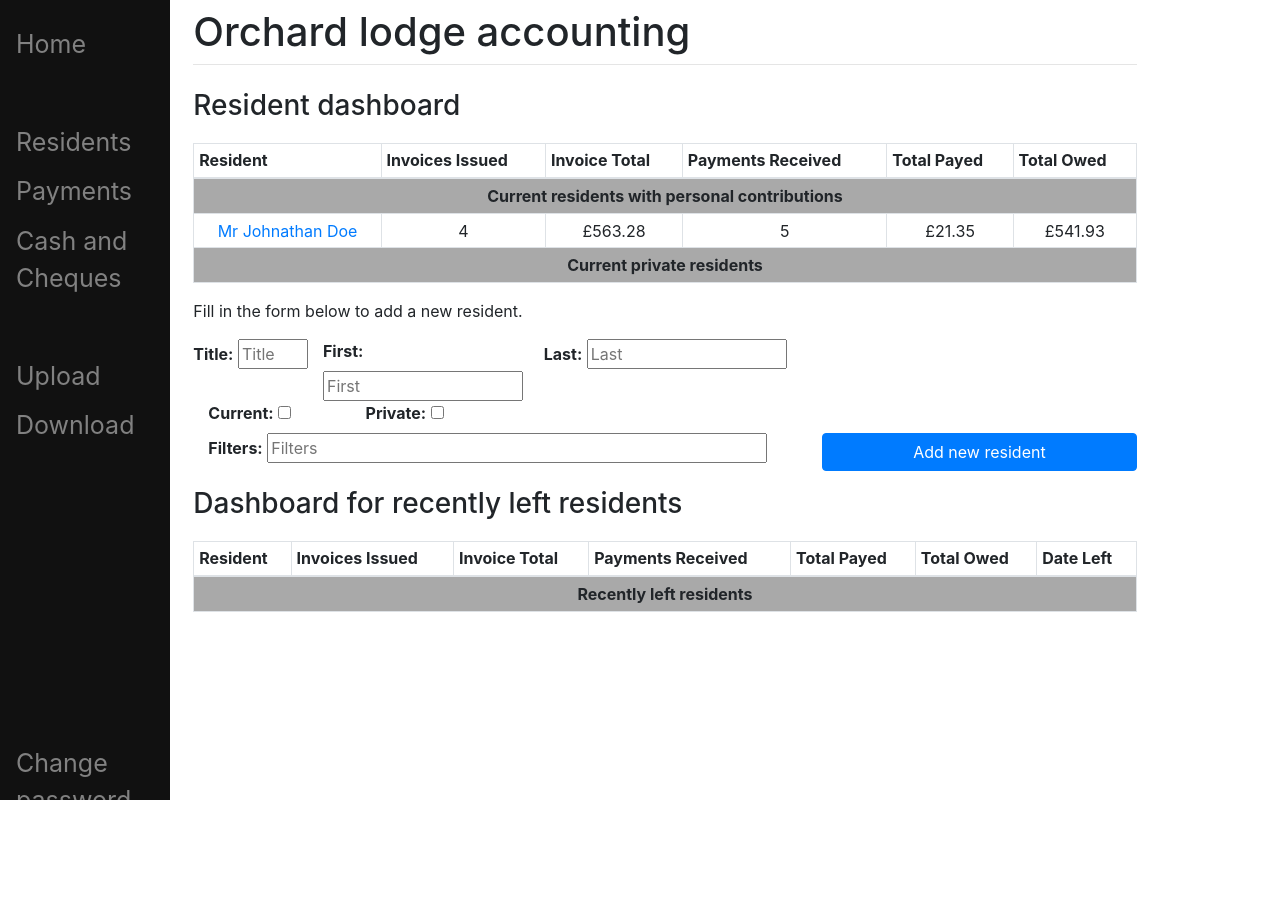
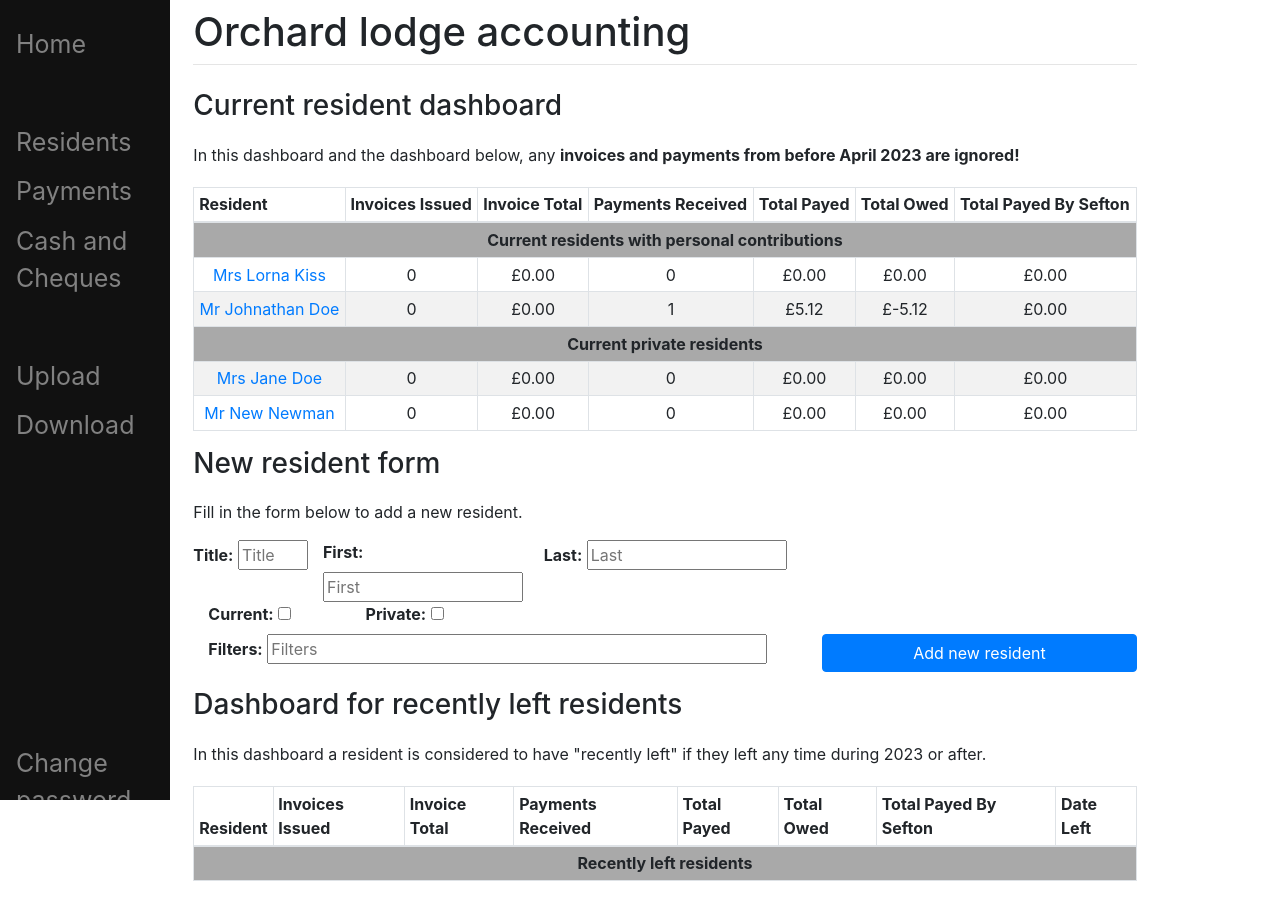
Before and after one commit to chainx/Orchard-lodge-website, a Django app: page /residents/ in a window 1280 px wide; the page is wider, and only the part inside the window is pictured. Before the commit the page ends 800 px from the top of that part, so only its background shows below. Run offline with Django 3.2, Linux system fonts and the light colour scheme; a user stored in the database is signed in; data comes from the database, SQL or seed files in the repository; data that the repository does not hold is empty; parts of the project's set-up code (start-up, migrations or seed data) failed here and were passed over; some libraries are stand-ins or nearby versions.

Commit message:
Added Sefton payments to resident dashboard and specific resident pages

```diff
--- a/main/models.py
+++ b/main/models.py
@@ -4,7 +4,7 @@ from django.db import models
 from django.core.validators import MinLengthValidator
 
 # For the purposes of the resident dashboard, invoices and payments before the CUT_OFF date aren't considered
-CUTOFF_DATE = date(2021, 1, 23)
+CUTOFF_DATE = date(2023, 3, 18)
 
 class resident(models.Model):
     title = models.CharField(max_length=8)
@@ -39,6 +39,8 @@ class resident(models.Model):
         return len(self.invoice_set.filter(date__gte=CUTOFF_DATE, obsolete=False))
     def len_payments(self):
         return len(self.payment_set.filter(date__gte=CUTOFF_DATE))
+    def total_sefton_payed(self):
+        return sum([payment_.total for payment_ in self.sefton_payment_set.filter(date__gte=CUTOFF_DATE)])
 
     def __str__(self):
         return self.name
--- a/main/templates/main/residents.html
+++ b/main/templates/main/residents.html
@@ -7,7 +7,8 @@ Residents page
 
 {% block content %}
 
-<h3 style="margin-bottom: 20px">Resident dashboard</h3>
+<h3 style="margin-bottom: 20px">Current resident dashboard</h3>
+<p style="margin-bottom: 20px">In this dashboard and the dashboard below, any <b>invoices and payments from before April 2023 are ignored!</b></p>
 <table class="table table-bordered table-striped table-sm" id="resident-info">
     <thead>
         <tr>
@@ -17,11 +18,12 @@ Residents page
             <th>Payments Received</th>
             <th>Total Payed</th>
             <th>Total Owed</th>
+            <th>Total Payed By Sefton</th>
         </tr>
     </thead>
     <tbody>
-        <tr style="background-color: darkgrey"><td colspan="6" class="title"><b>Current residents with personal contributions</b></td></tr>
-        {% for res, invoice_no, invoice_total, payment_no, payment_total, owed in resident_info_table %}
+        <tr style="background-color: darkgrey"><td colspan="7" class="title"><b>Current residents with personal contributions</b></td></tr>
+        {% for res, invoice_no, invoice_total, payment_no, payment_total, owed, sefton_payment_total in resident_info_table %}
             <tr id="{{res.name}}">
                 <td><a href="/residents/{{res.url}}">{{res.name}}</a></td>
                 <td>{{invoice_no}}</td>
@@ -29,10 +31,11 @@ Residents page
                 <td>{{payment_no}}</td>
                 <td>{{payment_total}}</td>
                 <td>{{owed}}</td>
+                <td>{{sefton_payment_total}}</td>
             </tr>
         {% endfor %}
-        <tr style="background-color: darkgrey"><td colspan="6" class="title"><b>Current private residents</b></td></tr>
-        {% for res, invoice_no, invoice_total, payment_no, payment_total, owed in private_resident_info_table %}
+        <tr style="background-color: darkgrey"><td colspan="7" class="title"><b>Current private residents</b></td></tr>
+        {% for res, invoice_no, invoice_total, payment_no, payment_total, owed, sefton_payment_total in private_resident_info_table %}
             <tr id="{{res.name}}">
                 <td><a href="/residents/{{res.url}}">{{res.name}}</a></td>
                 <td>{{invoice_no}}</td>
@@ -40,17 +43,14 @@ Residents page
                 <td>{{payment_no}}</td>
                 <td>{{payment_total}}</td>
                 <td>{{owed}}</td>
+                <td>{{sefton_payment_total}}</td>
             </tr>
         {% endfor %}
     </tbody>
 </table>
 
+<h3 style="margin-bottom: 20px">New resident form</h3>
 <p>Fill in the form below to add a new resident.</p>
-<!-- <form method="post" class="form-group">
-    {% csrf_token %}
-    {{form|crispy}}
-    <button type="submit" class="btn btn-primary">Submit</button>
-</form> -->
 <form method="post" class="form-group">
     {% csrf_token %}
     <input type="hidden" name="form_type" value="Updating resident info">
@@ -75,6 +75,7 @@ Residents page
 </form>
 
 <h3 style="margin-bottom: 20px">Dashboard for recently left residents</h3>
+<p style="margin-bottom: 20px">In this dashboard a resident is considered to have "recently left" if they left any time during 2023 or after.</p>
 <table class="table table-bordered table-striped table-sm" id="resident-info">
     <thead>
         <tr>
@@ -84,12 +85,13 @@ Residents page
             <th>Payments Received</th>
             <th>Total Payed</th>
             <th>Total Owed</th>
+            <th>Total Payed By Sefton</th>
             <th>Date Left</th>
         </tr>
     </thead>
     <tbody>
-        <tr style="background-color: darkgrey"><td colspan="7" class="title"><b>Recently left residents</b></td></tr>
-        {% for res, invoice_no, invoice_total, payment_no, payment_total, owed, date_left in recent_resident_info_table %}
+        <tr style="background-color: darkgrey"><td colspan="8" class="title"><b>Recently left residents</b></td></tr>
+        {% for res, invoice_no, invoice_total, payment_no, payment_total, owed, sefton_payment_total, date_left in recent_resident_info_table %}
             <tr id="{{res.name}}">
                 <td><a href="/residents/{{res.url}}">{{res.name}}</a></td>
                 <td>{{invoice_no}}</td>
@@ -97,6 +99,7 @@ Residents page
                 <td>{{payment_no}}</td>
                 <td>{{payment_total}}</td>
                 <td>{{owed}}</td>
+                <td>{{sefton_payment_total}}</td>
                 <td>{{date_left}}</td>
             </tr>
         {% endfor %}
--- a/main/views.py
+++ b/main/views.py
@@ -71,11 +71,13 @@ def compile_resident_table(residents, include_date_left=False):
     resident_table = []
     resident_list = sorted(list(residents), key = lambda x: x.total_owed(), reverse=True)
     for res in resident_list:
-        if res.len_invoices()>0:
-            row = [res, res.len_invoices(), str_total(res.total_invoiced()), res.len_payments(), str_total(res.total_payed()), str_total(res.total_owed())]
-            if include_date_left:
-                row.append(res.leave_date)
-            resident_table.append(row)
+        row = [
+            res, res.len_invoices(), str_total(res.total_invoiced()), res.len_payments(),
+            str_total(res.total_payed()), str_total(res.total_owed()), str_total(res.total_sefton_payed())
+        ]
+        if include_date_left:
+            row.append(res.leave_date)
+        resident_table.append(row)
     return resident_table
 
 def residents(request):
@@ -110,6 +112,7 @@ def specific_resident(request, res_url):
             'res':res,
             'unmatched_invoices':res.invoice_set.filter(obsolete=False, matched=False).order_by('year', 'batch_number').reverse(),
             'unmatched_payments':res.payment_set.filter(matched=False).order_by('date').reverse(),
+            'sefton_payments': res.sefton_payment_set.order_by('date').reverse(),
             'resident_form': ResidentForm(instance=res),
         }
         data['accepted_matches'] = []
```
Also changed, not shown: backend/invoices.py (+5 -3 lines), backend/update_db.py (+2 -6 lines), main/templates/main/specific_resident.html (+25 -0 lines).
